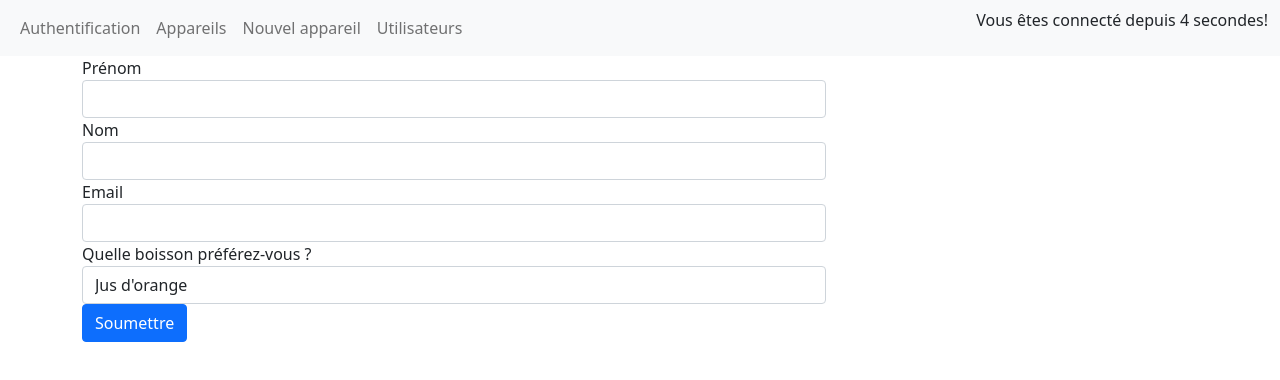
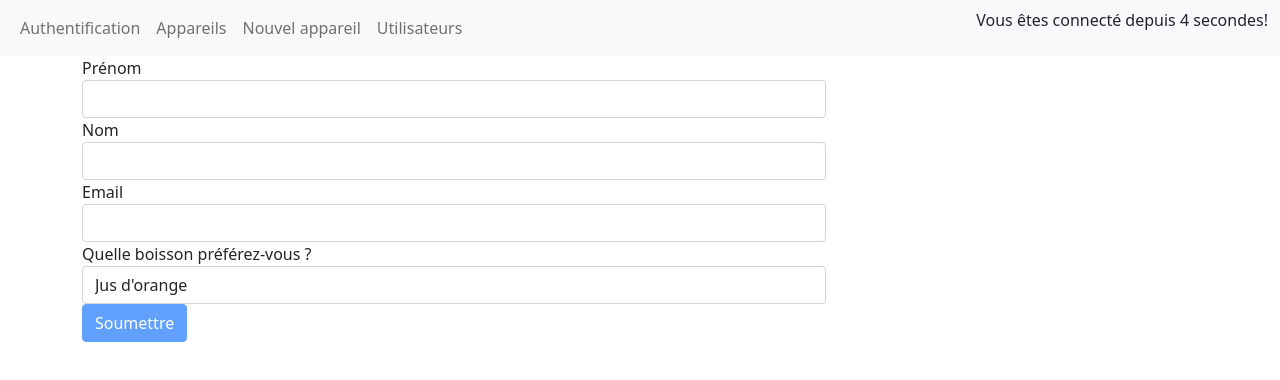
Before and after one commit to lamine2000/angular-demoApp, an Angular app: page /new-user in a window 1280 px wide. Shown: the top 380 px of the page. Built offline with nearby package versions, Linux system fonts and the light colour scheme.

Commit message:
making submit button disabled while the form is not valid yet

```diff
--- a/src/app/new-user/new-user.component.html
+++ b/src/app/new-user/new-user.component.html
@@ -23,6 +23,6 @@
       </select>
     </div>
 
-    <button type="submit" class="btn btn-primary">Soumettre</button>
+    <button type="submit" class="btn btn-primary" [disabled]="userForm.invalid">Soumettre</button>
   </form>
 </div>
```
